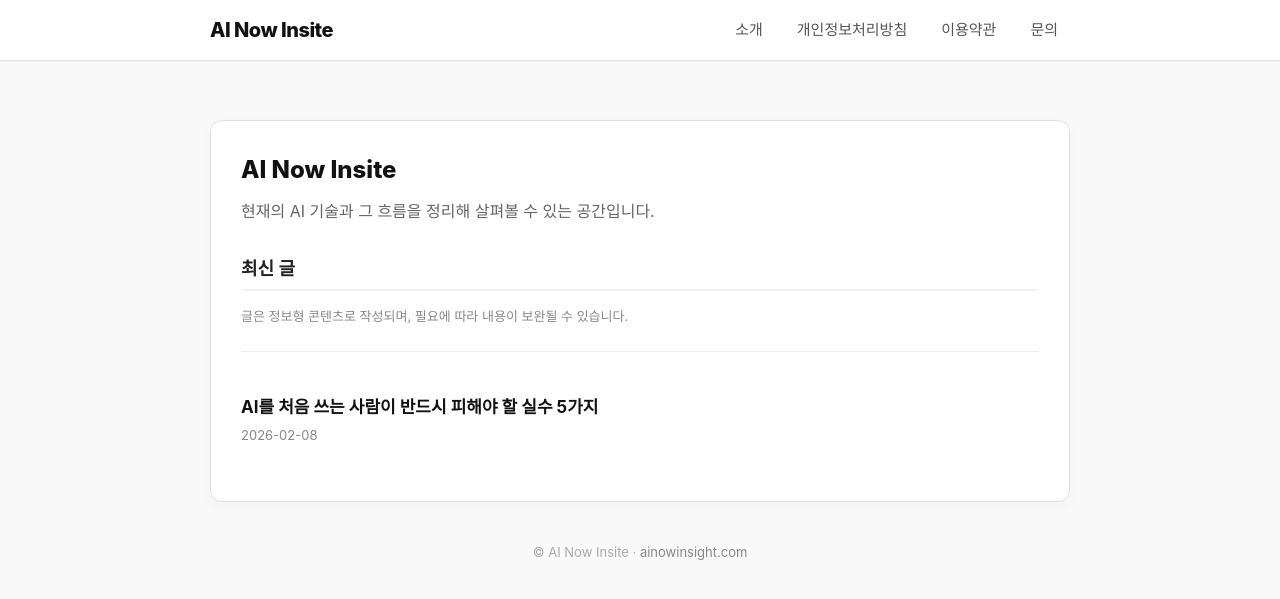
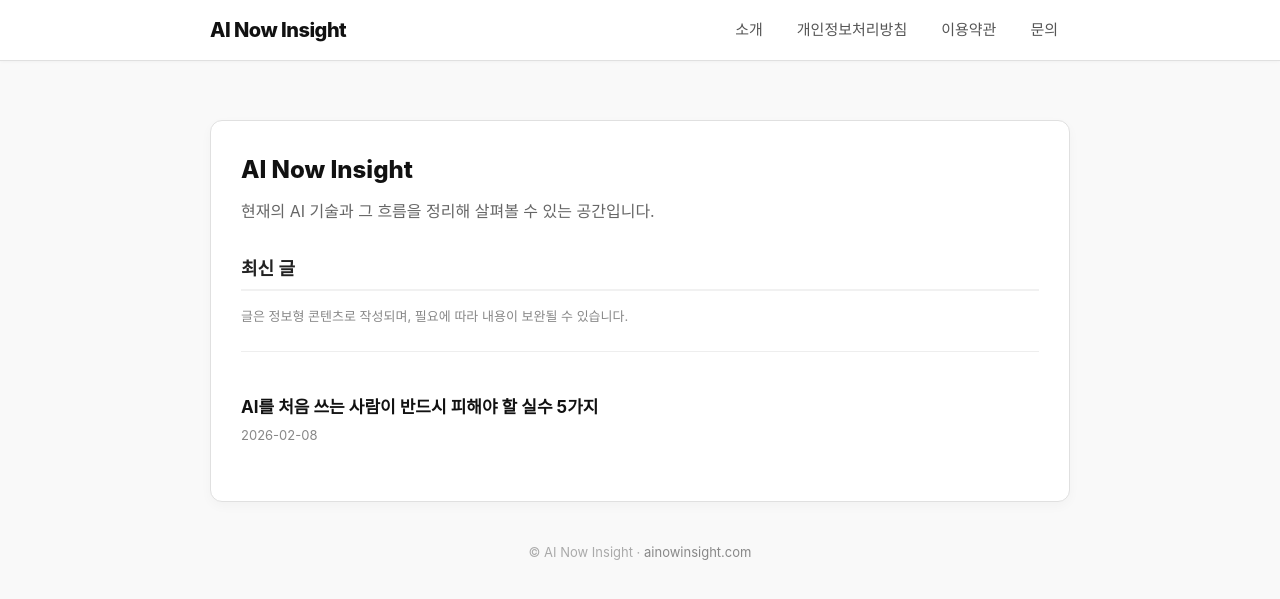
Before and after one commit to ilovegkd/ilovegkd.github.io, a Jekyll site: the page built from index.html, in a window 1280 px wide. Shown: the top 599 px of the page. Built offline with Jekyll 4.4.1, drawn with Linux system fonts in a browser that asks for light colours; the list of posts is cut into pages by our own code.

Commit message:
Update index.html

```diff
--- a/index.html
+++ b/index.html
@@ -6,8 +6,8 @@ layout: null
 <head>
   <meta charset="utf-8" />
   <meta name="viewport" content="width=device-width,initial-scale=1" />
-  <title>AI Now Insite</title>
-  <meta name="description" content="AI Now Insite는 현재의 AI 기술과 관련 흐름을 정리해 소개하는 정보형 웹사이트입니다." />
+  <title>AI Now Insight</title>
+  <meta name="description" content="AI Now Insight는 현재의 AI 기술과 관련 흐름을 정리해 소개하는 정보형 웹사이트입니다." />
   <link rel="canonical" href="https://ainowinsight.com/" />
 
   <link rel="stylesheet" href="/assets/site.css?v=2" />
@@ -29,7 +29,7 @@ layout: null
     <!-- ✅ 고정 상단 로고 + 메뉴 -->
     <header class="header">
       <div class="topbar">
-        <a class="logo" href="/">AI Now Insite</a>
+        <a class="logo" href="/">AI Now Insight</a>
         <nav class="nav">
           <a href="/about.html">소개</a>
           <a href="/privacy.html">개인정보처리방침</a>
@@ -42,7 +42,7 @@ layout: null
 
     <section class="hero">
       <div class="card">
-        <h1 class="site-title">AI Now Insite</h1>
+        <h1 class="site-title">AI Now Insight</h1>
         <p class="site-subtitle">현재의 AI 기술과 그 흐름을 정리해 살펴볼 수 있는 공간입니다.</p>
 
         <div class="h2">최신 글</div>
@@ -91,7 +91,7 @@ layout: null
     </section>
 
     <footer class="footer">
-      © AI Now Insite · <span class="meta">ainowinsight.com</span>
+      © AI Now Insight · <span class="meta">ainowinsight.com</span>
     </footer>
   </div>
 
```
